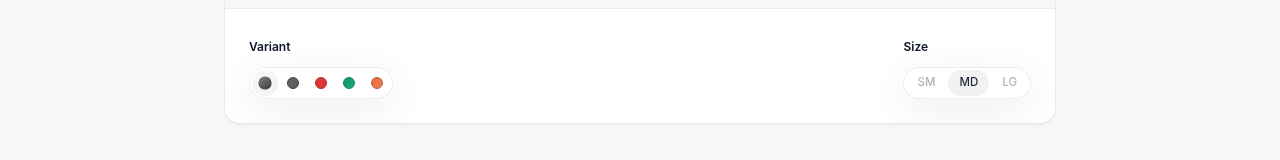
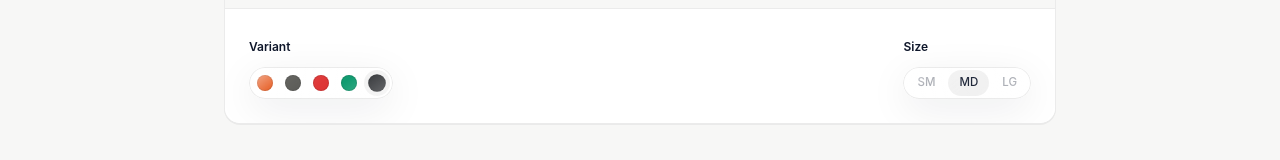
Before and after one commit to ThaminduDasanayake/chromaline, a Next.js app: page /components/button in a window 1280 px wide. Shown: the part 611-771 px from the top of the page. Built offline with nearby package versions, Linux system fonts and the light colour scheme.

Commit message:
refactor: update color swatch styling and remove darkOutline property

```diff
--- a/app/components/button/page.tsx
+++ b/app/components/button/page.tsx
@@ -141,11 +141,11 @@ const PROPS_DATA: PropItem[] = [
 ];
 
 const VARIANT_SWATCHES = [
-  { key: "default", label: "Default", color: "#1e2024", darkOutline: "#111215" },
-  { key: "secondary", label: "Secondary", color: "#4a4a46", darkOutline: "#292926" },
-  { key: "destructive", label: "Destructive", color: "#dc2626", darkOutline: "#991b1b" },
-  { key: "success", label: "Success", color: "#059669", darkOutline: "#047857" },
-  { key: "accent", label: "Accent", color: "#e54f10", darkOutline: "#9a3412" },
+  { key: "accent", label: "Accent", color: "#e54f10" },
+  { key: "secondary", label: "Secondary", color: "#4a4a46" },
+  { key: "destructive", label: "Destructive", color: "#dc2626" },
+  { key: "success", label: "Success", color: "#059669" },
+  { key: "default", label: "Default", color: "#1e2024" },
 ];
 
 export default function ButtonDocumentationPage() {
--- a/components/showcase/button-card-preview.tsx
+++ b/components/showcase/button-card-preview.tsx
@@ -6,11 +6,11 @@ import { SelectBar } from "@/components/ui/select-bar";
 import { ArrowRightIcon } from "@phosphor-icons/react";
 
 export const BUTTON_VARIANTS = [
-  { key: "default" as const, label: "Default", color: "#1e2024", darkOutline: "#111215" },
-  { key: "secondary" as const, label: "Secondary", color: "#4a4a46", darkOutline: "#292926" },
-  { key: "destructive" as const, label: "Destructive", color: "#dc2626", darkOutline: "#991b1b" },
-  { key: "success" as const, label: "Success", color: "#059669", darkOutline: "#047857" },
-  { key: "accent" as const, label: "Accent", color: "#e54f10", darkOutline: "#9a3412" },
+  { key: "accent" as const, label: "Accent", color: "#e54f10" },
+  { key: "secondary" as const, label: "Secondary", color: "#4a4a46" },
+  { key: "destructive" as const, label: "Destructive", color: "#dc2626" },
+  { key: "success" as const, label: "Success", color: "#059669" },
+  { key: "default" as const, label: "Default", color: "#1e2024" },
 ];
 
 export function ButtonCardPreview({ showControls = false }: { showControls?: boolean } = {}) {
--- a/components/showcase/folder-color-select-bar.tsx
+++ b/components/showcase/folder-color-select-bar.tsx
@@ -32,7 +32,6 @@ export const FOLDER_COLOR_PRESETS: FolderColorPreset[] = [
 export const FOLDER_COLOR_SWATCHES: SelectBarItem[] = FOLDER_COLOR_PRESETS.map((preset) => ({
   key: preset.name.toLowerCase(),
   color: preset.body,
-  darkOutline: preset.dark,
   label: preset.name,
 }));
 
--- a/components/ui/select-bar.tsx
+++ b/components/ui/select-bar.tsx
@@ -306,14 +306,14 @@ export function SelectBar<T extends string = string>({
             {item.color ? (
               <span
                 className={cn(
-                  "block rounded-full border transition-transform duration-150",
+                  "block rounded-full shadow-[inset_0_0_0_1px_rgba(0,0,0,0.12)] transition-transform duration-150 dark:shadow-[inset_0_0_0_1px_rgba(255,255,255,0.18)]",
                   isSelected ? "scale-110" : "hover:scale-105"
                 )}
                 style={{
                   backgroundColor: item.color,
-                  borderColor: item.darkOutline || item.color,
-                  width: size === "xs" ? "12px" : size === "default" ? "16px" : "14px",
-                  height: size === "xs" ? "12px" : size === "default" ? "16px" : "14px",
+                  ...(item.darkOutline ? { boxShadow: `inset 0 0 0 1px ${item.darkOutline}` } : {}),
+                  width: size === "xs" ? "16px" : size === "default" ? "22px" : "18px",
+                  height: size === "xs" ? "16px" : size === "default" ? "22px" : "18px",
                 }}
               />
             ) : isIconOnly ? (
```
Also changed, not shown: public/r/select-bar.json (+1 -1 lines), public/r/index.json.
